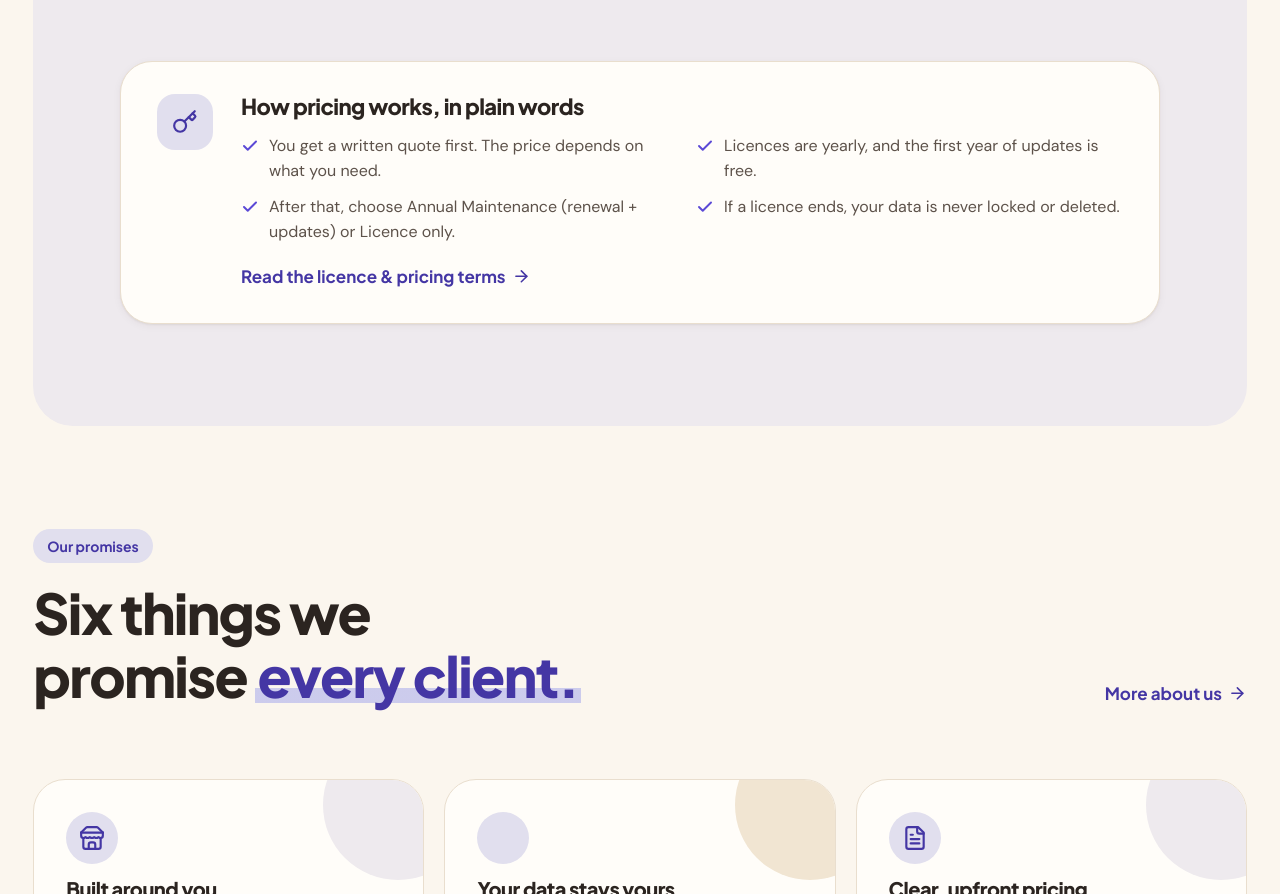
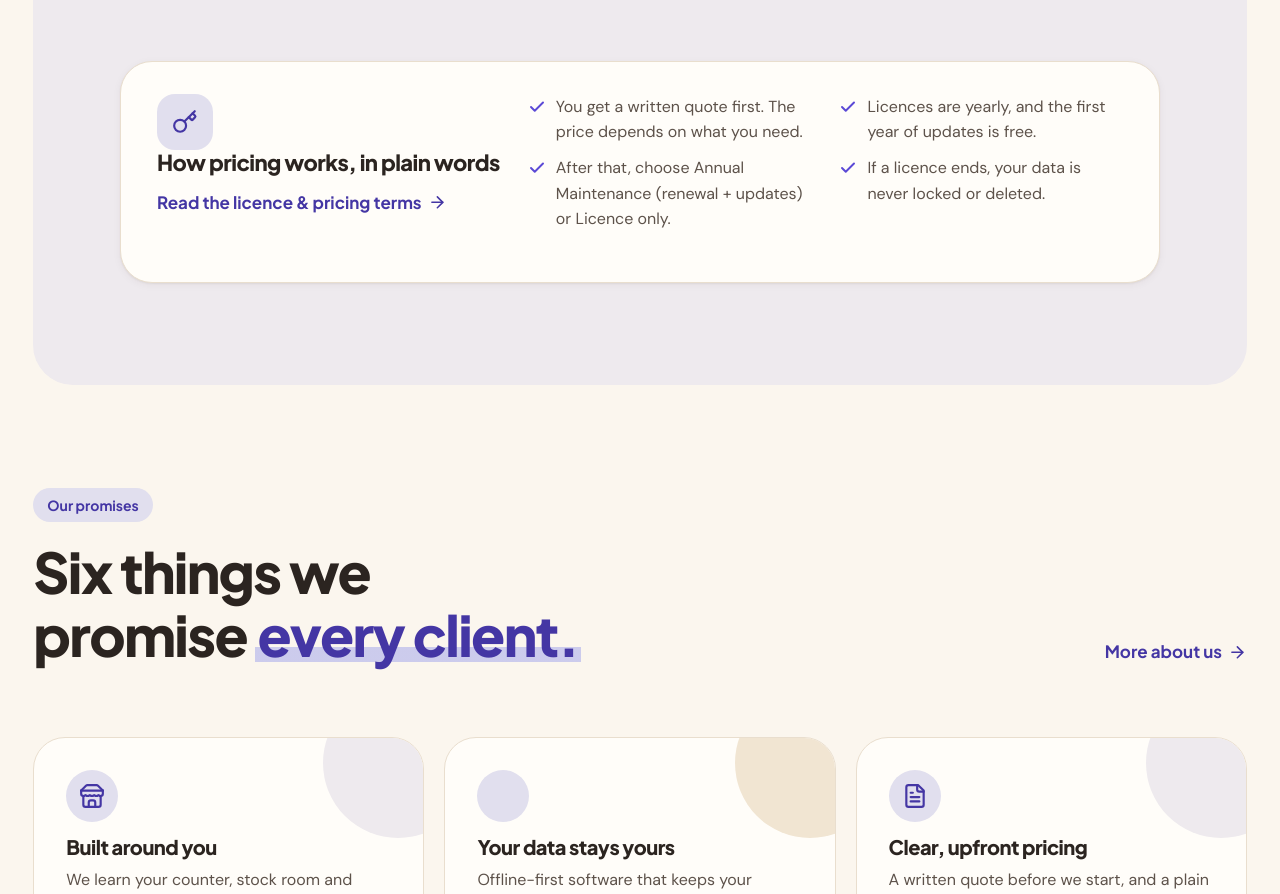
Before and after one commit to delogreleases/craftedcode.com, a plain HTML site: page index.html in a window 1280 px wide. Shown: the part 3024-3918 px from the top of the page. Drawn offline with Linux system fonts and the light colour scheme.

Commit message:
Add files via upload

```diff
--- a/index.html
+++ b/index.html
@@ -22,7 +22,7 @@
   <link rel="manifest" href="site.webmanifest" />
   <script type="application/ld+json">{"@context":"https://schema.org","@graph":[{"@type":"Organization","name":"CraftedSoft","email":"hello@craftedsoft.in","areaServed":"IN"},{"@type":"WebSite","name":"CraftedSoft"}]}</script>
 <!-- /build:head -->
-  <link rel="stylesheet" href="assets/css/style.css?v=aa1a12f8" />
+  <link rel="stylesheet" href="assets/css/style.css?v=066be8fc" />
 </head>
 <body data-page="home">
   <a class="skip" href="#main">Skip to content</a>
@@ -197,17 +197,17 @@
           <li class="wstep reveal"><span class="wstep__b"><svg class="i"><use href="#i-sparkles"/></svg><b>4</b></span><small>Step 4</small><h3>We set it up</h3><p>Installed, your data moved, your team trained, and we stay on call.</p></li>
         </ol>
         <div class="wprice reveal">
-          <span class="wtile__ico"><svg class="i"><use href="#i-key"/></svg></span>
-          <div>
+          <div class="wprice__intro">
+            <span class="wtile__ico"><svg class="i"><use href="#i-key"/></svg></span>
             <h3>How pricing works, in plain words</h3>
-            <ul>
-              <li><svg class="i"><use href="#i-check"/></svg>You get a written quote first. The price depends on what you need.</li>
-              <li><svg class="i"><use href="#i-check"/></svg>Licences are yearly, and the first year of updates is free.</li>
-              <li><svg class="i"><use href="#i-check"/></svg>After that, choose Annual Maintenance (renewal + updates) or Licence only.</li>
-              <li><svg class="i"><use href="#i-check"/></svg>If a licence ends, your data is never locked or deleted.</li>
-            </ul>
             <a class="link" href="legal/licence/">Read the licence &amp; pricing terms <svg class="i"><use href="#i-arrow"/></svg></a>
           </div>
+          <ul class="wprice__list">
+            <li><svg class="i"><use href="#i-check"/></svg>You get a written quote first. The price depends on what you need.</li>
+            <li><svg class="i"><use href="#i-check"/></svg>Licences are yearly, and the first year of updates is free.</li>
+            <li><svg class="i"><use href="#i-check"/></svg>After that, choose Annual Maintenance (renewal + updates) or Licence only.</li>
+            <li><svg class="i"><use href="#i-check"/></svg>If a licence ends, your data is never locked or deleted.</li>
+          </ul>
         </div>
       </div>
     </section>
```
